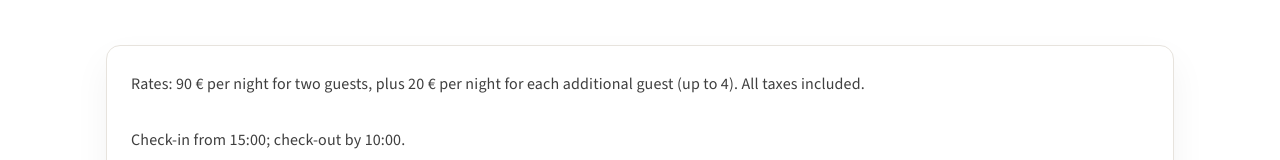
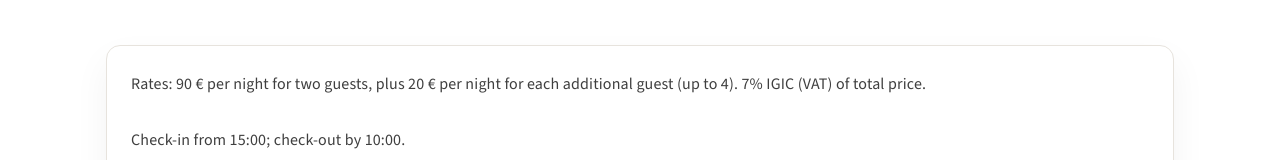
Before and after one commit to vondersam/casa_atlante, a Next.js app: page /booking in a window 1280 px wide. Shown: the part 376-536 px from the top of the page. Built offline with nearby package versions, Linux system fonts and the light colour scheme.

Commit message:
Add IGIC.

```diff
--- a/src/app/booking/page.tsx
+++ b/src/app/booking/page.tsx
@@ -14,7 +14,7 @@ export default function Booking() {
         <div className="booking-card">
           <p>
             Rates: 90 € per night for two guests, plus 20 € per night for each
-            additional guest (up to 4). All taxes included.
+            additional guest (up to 4). 7% IGIC (VAT) of total price.
           </p>
           <p>Check-in from 15:00; check-out by 10:00.</p>
           <p>Tourist Licence number: VV-38-5-0001908.</p>
```
